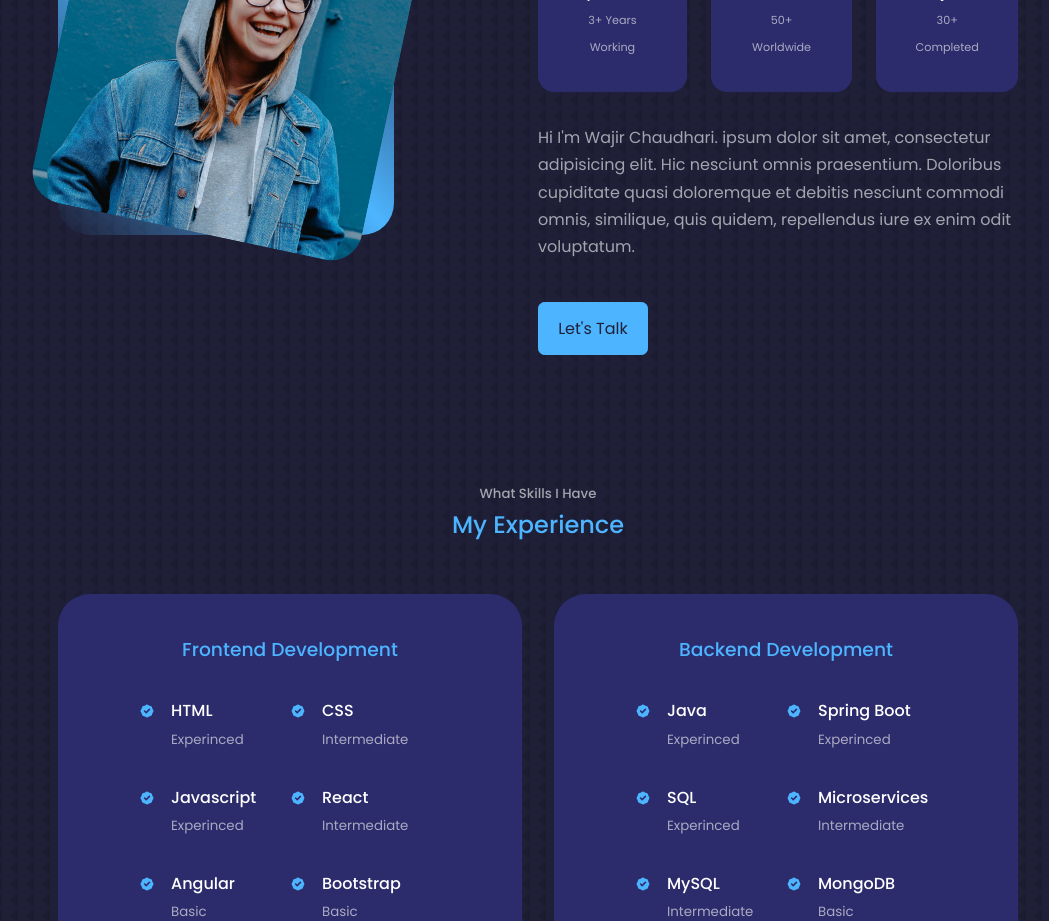
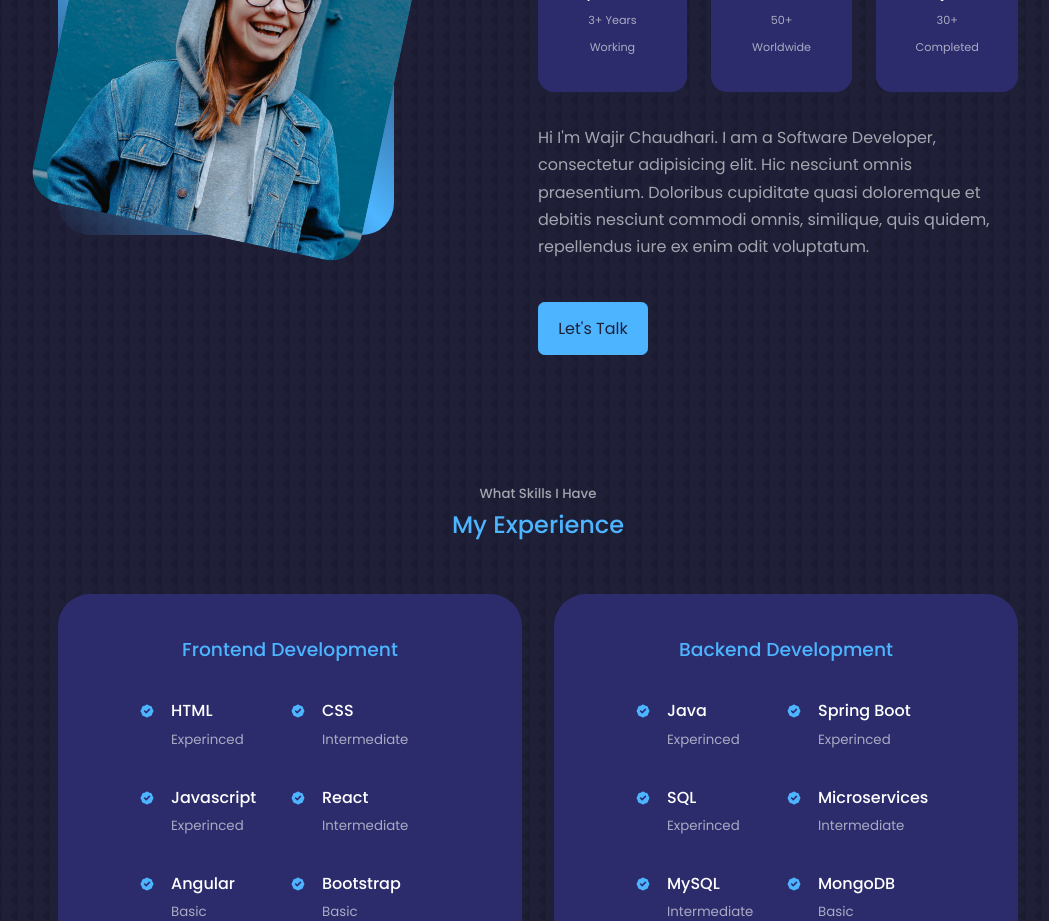
Before and after one commit to Batman003/portfoliodeploy, a React (Create React App) app: page / in a window 1280 px wide. Shown: the part 1140-2061 px from the top of the page, without its empty margins (102-1151 px from the left). Built offline with nearby package versions, Linux system fonts and the light colour scheme.

Commit message:
Added some description

```diff
--- a/src/components/about/About.jsx
+++ b/src/components/about/About.jsx
@@ -38,7 +38,7 @@ const About = () => {
                         </article>
                     </div>
                     <p>
-                        Hi I'm Wajir Chaudhari. ipsum dolor sit amet, consectetur adipisicing elit. Hic nesciunt omnis praesentium. Doloribus cupiditate quasi doloremque et debitis nesciunt commodi omnis, similique, quis quidem, repellendus iure ex enim odit voluptatum.
+                        Hi I'm Wajir Chaudhari. I am a Software Developer, consectetur adipisicing elit. Hic nesciunt omnis praesentium. Doloribus cupiditate quasi doloremque et debitis nesciunt commodi omnis, similique, quis quidem, repellendus iure ex enim odit voluptatum.
                     </p>
                     <a href='#contact' className='btn btn-primary'>Let's Talk</a>
                 </div>
```
